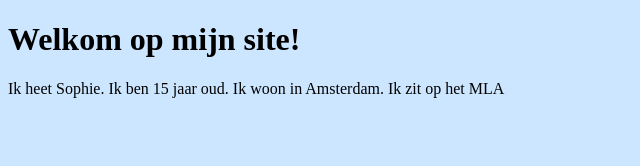
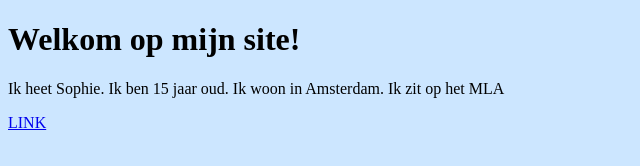
Before and after one commit to kaasplankje22/sophie, a plain HTML site: page index.html in a window 1280 px wide. Shown: the full height of the page, 0-640 px from the left. Drawn offline with Linux system fonts and the light colour scheme.

Commit message:
link school

```diff
--- a/index.html
+++ b/index.html
@@ -12,5 +12,7 @@
 <h1>Welkom op mijn site!</h1>
 <p>Ik heet Sophie. Ik ben 15 jaar oud. Ik woon in Amsterdam. Ik zit op het MLA</p>
 <p style="color:DodgerBlue;>"Dit is een testje"</p>
+ <a href="https://www.montessorilyceumamsterdam.nl">LINK</a>
+
 </body>
 </html>
```
